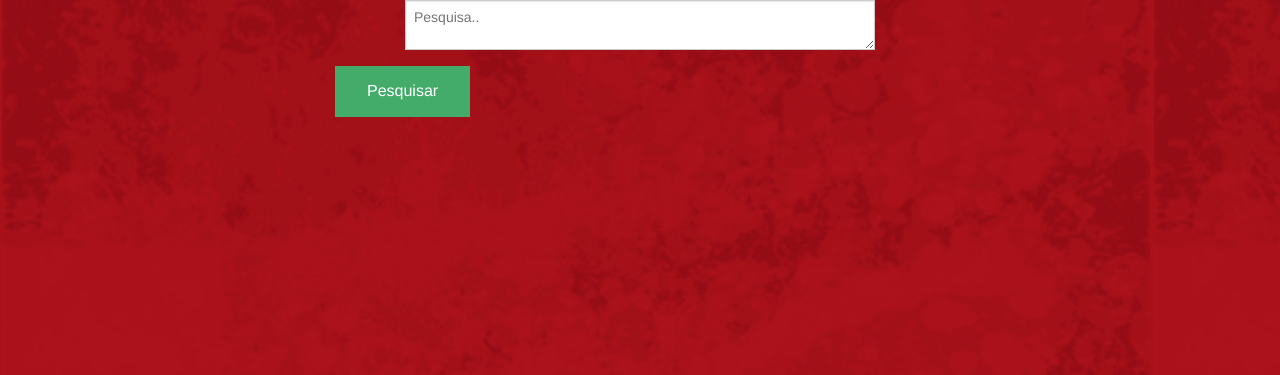
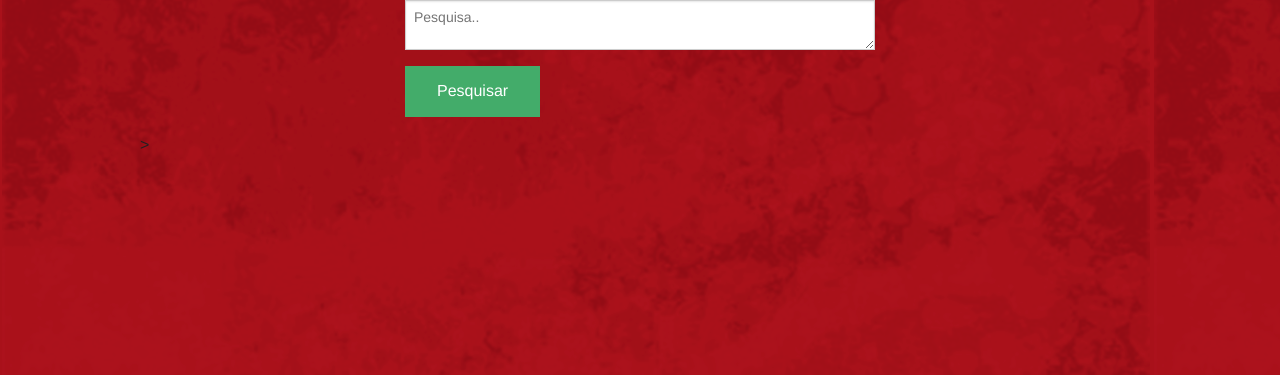
Before and after one commit to marcosepifanio/nuvem, a PHP site: page /pesquisa.php in a window 1280 px wide. Shown: the part 45-420 px from the top of the page. Run offline with PHP 8.4, Linux system fonts and the light colour scheme; the visitor is signed in with stand-in values (Sample User, id 1).

Commit message:
Adicionando Pesquisa

```diff
--- a/pesquisa.php
+++ b/pesquisa.php
@@ -11,8 +11,9 @@ require_once 'session-start.php';
                 <textarea placeholder="Pesquisa.." name="conteudo" required=""></textarea> </label>
         </div>
     </div>
+    <div class="row">
         <div class="small-6 large-centered columns">
             <input class="button success" type="submit" value="Pesquisar" />
-
+        </div>>
     </div>
 </form>
```
Also changed, not shown: cabecalho.php (indentation only). Lines whose indentation alone changed are shown as unchanged.
